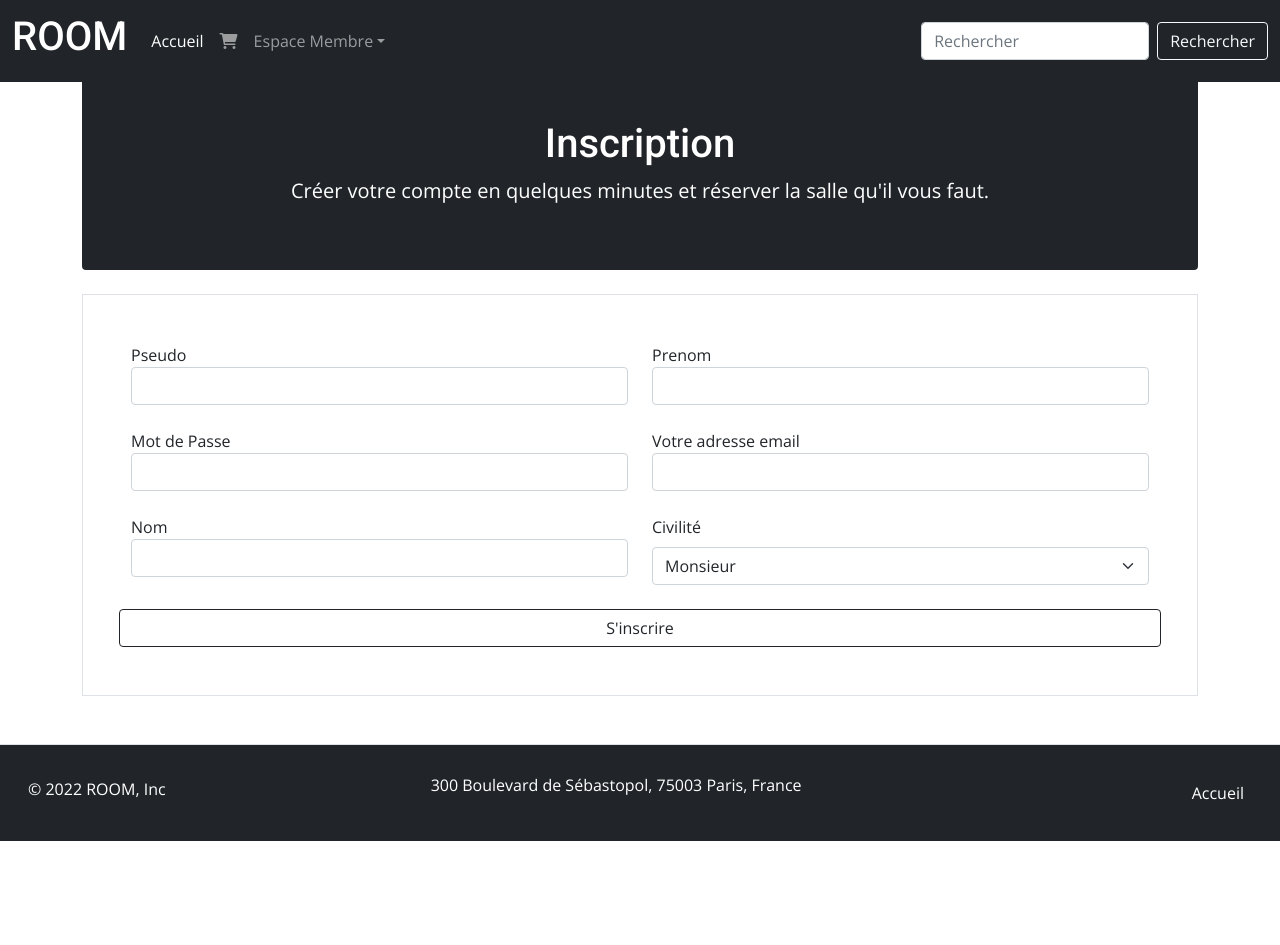
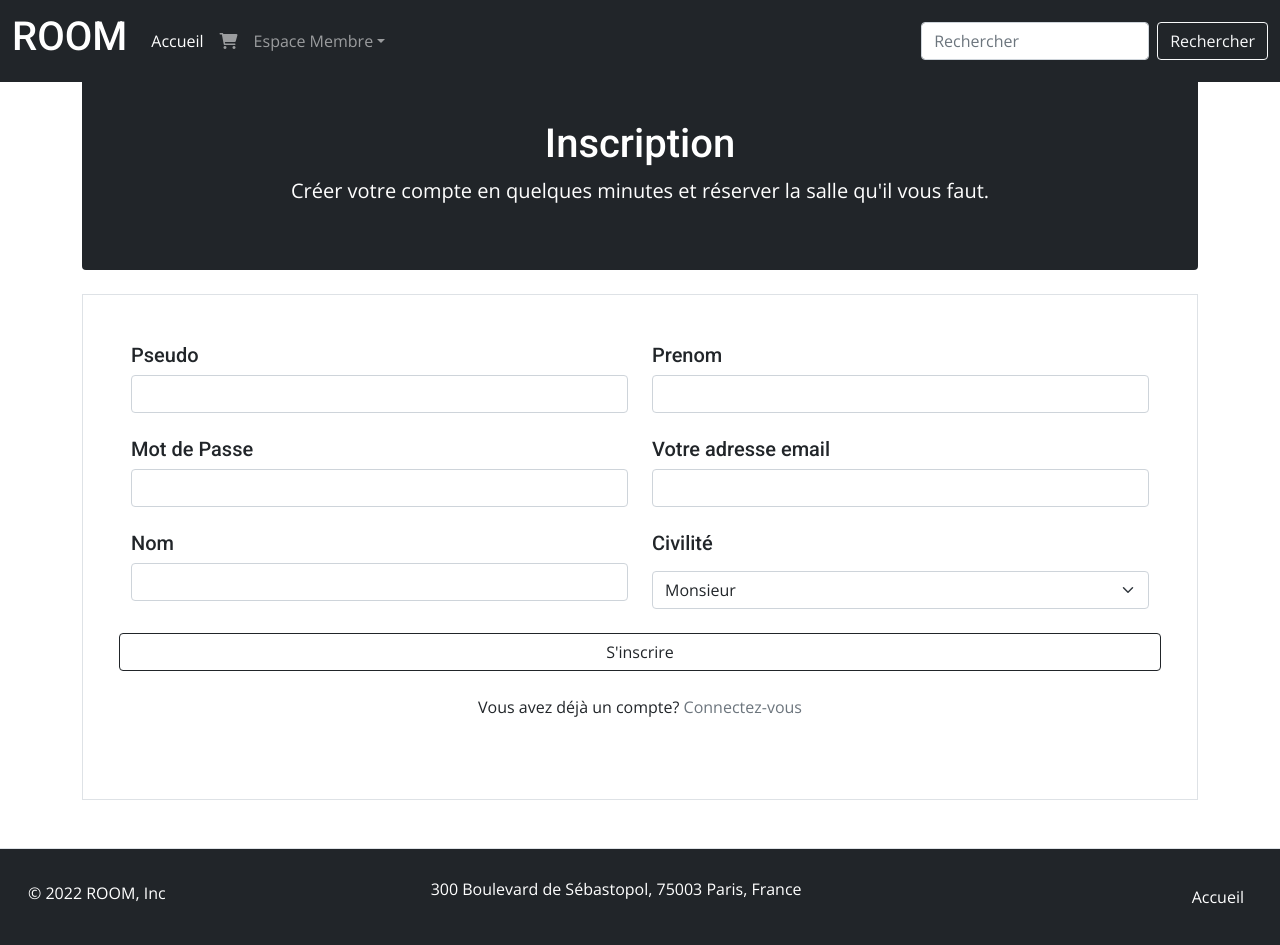
Before and after one commit to ergydev/room, a PHP site: page /room/inscription.php in a window 1280 px wide. Before the commit the page ends 841 px from the top, so only its background shows below. Run offline with PHP 8.4, Linux system fonts and the light colour scheme.

Commit message:
connexion : added sign up, sign in

```diff
--- a/fiche_produit.php
+++ b/fiche_produit.php
@@ -124,6 +124,8 @@ include 'inc/nav.inc.php';
         echo '<a href="?action=reserver&id_produit=' . $produit['id_produit'] . '&id_membre=' . $_SESSION['membre']['id_membre'] . ' "><button class="btn btn-outline-dark">Réserver</button></a>';
       } elseif (!user_is_connected() && $produit['etat'] == 'libre') {
         echo  '<a href="connexion.php"><button class="btn btn-outline-dark">Connectez-vous Pour Réserver</button></a>';
+      } elseif (!user_is_connected() && $produit['etat'] == 'reservation') {
+        echo  'Cet espace est indisponible à ces dates <a href="index.php"><button class="btn btn-outline-dark my-2 mx-5">Retour à l\'accueil</button></a>';
       } elseif (user_is_connected() && $produit['etat'] == 'reservation') {
         echo  'Cet espace est indisponible à ces dates <a href="index.php"><button class="btn btn-outline-dark my-2 mx-5">Retour à l\'accueil</button></a>';
       }
--- a/inscription.php
+++ b/inscription.php
@@ -3,7 +3,7 @@ include 'inc/init.inc.php';
 include 'inc/functions.inc.php';
 
 //CODE ....
-if(user_is_connected()){
+if (user_is_connected()) {
     header('location: profil.php');
 }
 
@@ -17,7 +17,7 @@ $civilite = "";
 // Controles
 // ----------------------------
 
-if(isset($_POST['pseudo']) && isset($_POST['mdp']) && isset($_POST['nom']) && isset($_POST['prenom']) && isset($_POST['email']) && isset($_POST['civilite'])){
+if (isset($_POST['pseudo']) && isset($_POST['mdp']) && isset($_POST['nom']) && isset($_POST['prenom']) && isset($_POST['email']) && isset($_POST['civilite'])) {
     $pseudo = trim($_POST['pseudo']);
     $mdp = trim($_POST['mdp']);
     $nom = trim($_POST['nom']);
@@ -27,35 +27,35 @@ if(isset($_POST['pseudo']) && isset($_POST['mdp']) && isset($_POST['nom']) && is
 
 
 
-    $erreur= 'non';
+    $erreur = 'non';
 
     // controle pseudo
-    if(iconv_strlen($pseudo) < 4 || iconv_strlen($pseudo) > 14 ){
+    if (iconv_strlen($pseudo) < 4 || iconv_strlen($pseudo) > 14) {
         $msg .= '<div class = "alert alert-danger mb-3"> Le Pseudo doit contenir entre 4 et 14 caractères. </div>';
         $erreur = 'oui';
     }
     $verif_caractere = preg_match('#^[a-zA-Z0-9._-]+$#', $pseudo);
-    if($verif_caractere === false){
+    if ($verif_caractere === false) {
         $msg .= '<div class = "alert alert-danger mb-3"> Attention, Les caratères autorisés pour le pseudo sont : a-z 0-9 _ . - </div>';
         $erreur = 'oui';
     }
     // dispo du pseudo
     $verif_pseudo = $pdo->prepare("SELECT * FROM membre WHERE pseudo = :pseudo");
-    $verif_pseudo->bindParam('pseudo', $pseudo , PDO::PARAM_STR);
+    $verif_pseudo->bindParam('pseudo', $pseudo, PDO::PARAM_STR);
     $verif_pseudo->execute();
-    if($verif_pseudo->rowCount()> 0){
+    if ($verif_pseudo->rowCount() > 0) {
         $msg .= '<div class = "alert alert-danger mb-3">Ce pseudo est déjà pris.</div>';
         $erreur = 'oui';
     }
 
     // controle mdp
-    if(empty($mdp)){
+    if (empty($mdp)) {
         $msg .= '<div class = "alert alert-danger mb-3"> Le mot de passe est obligatoire. </div>';
         $erreur = 'oui';
     }
 
     // controle mail
-    if(filter_var($email, FILTER_VALIDATE_EMAIL) == false ){
+    if (filter_var($email, FILTER_VALIDATE_EMAIL) == false) {
         $msg .= '<div class = "alert alert-danger mb-3"> Le format du mail n\'est pas correct. </div>';
         $erreur = 'oui';
     }
@@ -75,9 +75,6 @@ if(isset($_POST['pseudo']) && isset($_POST['mdp']) && isset($_POST['nom']) && is
         $req->execute();
 
         header('location: connexion.php');
-
-
-
     }
 }
 
@@ -101,46 +98,52 @@ include 'inc/nav.inc.php';
 
 <div class="row mt-4">
     <div class="col-sm-12">
-      <?= $msg; // affichage de message utilisateur ?>
+        <?= $msg; // affichage de message utilisateur
+        ?>
 
     </div>
 </div>
 
-<form action="" method="post" class="border p-5" >
+<form action="" method="post" class="border p-5">
     <div class="row">
         <div class="col-sm-6">
             <div class="mb-4">
-                    <label for="pseudo" class="label-control">Pseudo</label>
-                    <input type="text" name="pseudo" id="pseudo" class="form-control" value="<?= $pseudo;?>" >
+                <label for="pseudo" class="label-control"><h5>Pseudo</h5></label>
+                <input type="text" name="pseudo" id="pseudo" class="form-control" value="<?= $pseudo; ?>">
             </div>
             <div class="mb-4">
-                    <label for="mdp" class="label-control">Mot de Passe</label>
-                    <input type="text" name="mdp" id="mdp" class="form-control" value="" >
+                <label for="mdp" class="label-control"><h5>Mot de Passe</h5></label>
+                <input type="password" name="mdp" id="mdp" class="form-control" value="">
             </div>
             <div class="mb-4">
-                    <label for="nom" class="label-control">Nom</label>
-                    <input type="text" name="nom" id="nom" class="form-control" value="<?= $nom;?>" >
+                <label for="nom" class="label-control"><h5>Nom</h5></label>
+                <input type="text" name="nom" id="nom" class="form-control" value="<?= $nom; ?>">
             </div>
 
         </div>
         <div class="col-sm-6">
             <div class="mb-4">
-                    <label for="prenom" class="label-control">Prenom</label>
-                    <input type="text" name="prenom" id="prenom" class="form-control" value="<?= $prenom;?>" >
+                <label for="prenom" class="label-control"><h5>Prenom</h5></label>
+                <input type="text" name="prenom" id="prenom" class="form-control" value="<?= $prenom; ?>">
             </div>
             <div class="mb-4">
-                    <label for="email" class="label-control">Votre adresse email</label>
-                    <input type="text" name="email" id="email" class="form-control" value="<?= $email;?>" >
+                <label for="email" class="label-control"><h5>Votre adresse email</h5></label>
+                <input type="text" name="email" id="email" class="form-control" value="<?= $email; ?>">
             </div>
             <div class="mb-4">
-                            <label for="civilite" class="form-label">Civilité</label>
+                <label for="civilite" class="form-label"><h5>Civilité</h5></label>
                 <select name="civilite" class="form-select" id="civilite">
                     <option value="m">Monsieur</option>
-                                <option value="f" <?php if($civilite == "f") { echo 'selected';} ?> >Madame</option>
+                    <option value="f" <?php if ($civilite == "f") {
+                                            echo 'selected';
+                                        } ?>>Madame</option>
                 </select>
             </div>
         </div>
         <button type="submit" class="btn btn-outline-dark" id="inscription">S'inscrire</button>
+        <div class="mb-3 mt-4">
+        <p class="text-center">Vous avez déjà un compte? <a href="connexion.php" class="text-secondary">Connectez-vous</a></p>
+      </div>
     </div>
 </form>
 
```
Also changed, not shown: connexion.php (+7 -4 lines). Lines whose indentation alone changed are shown as unchanged.
